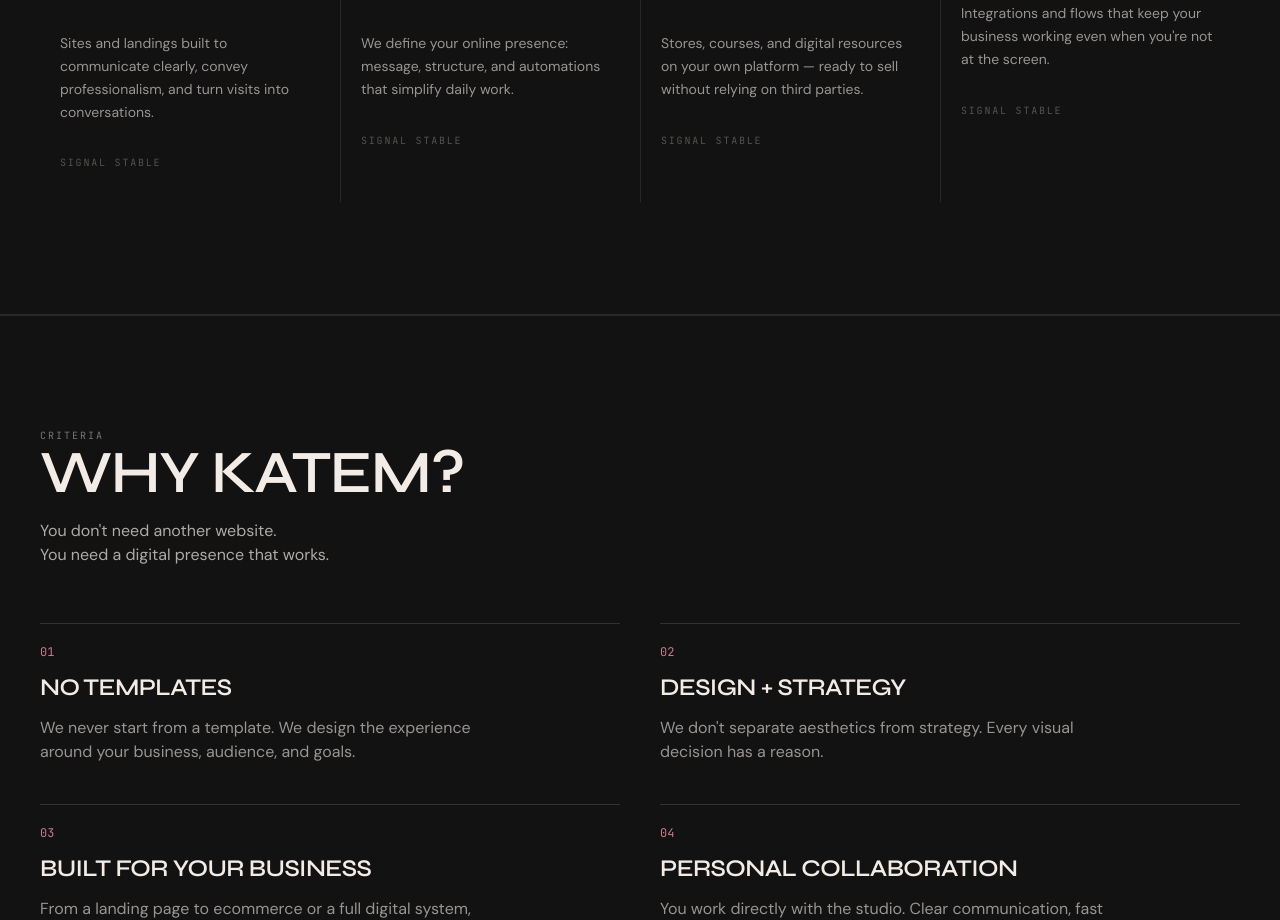
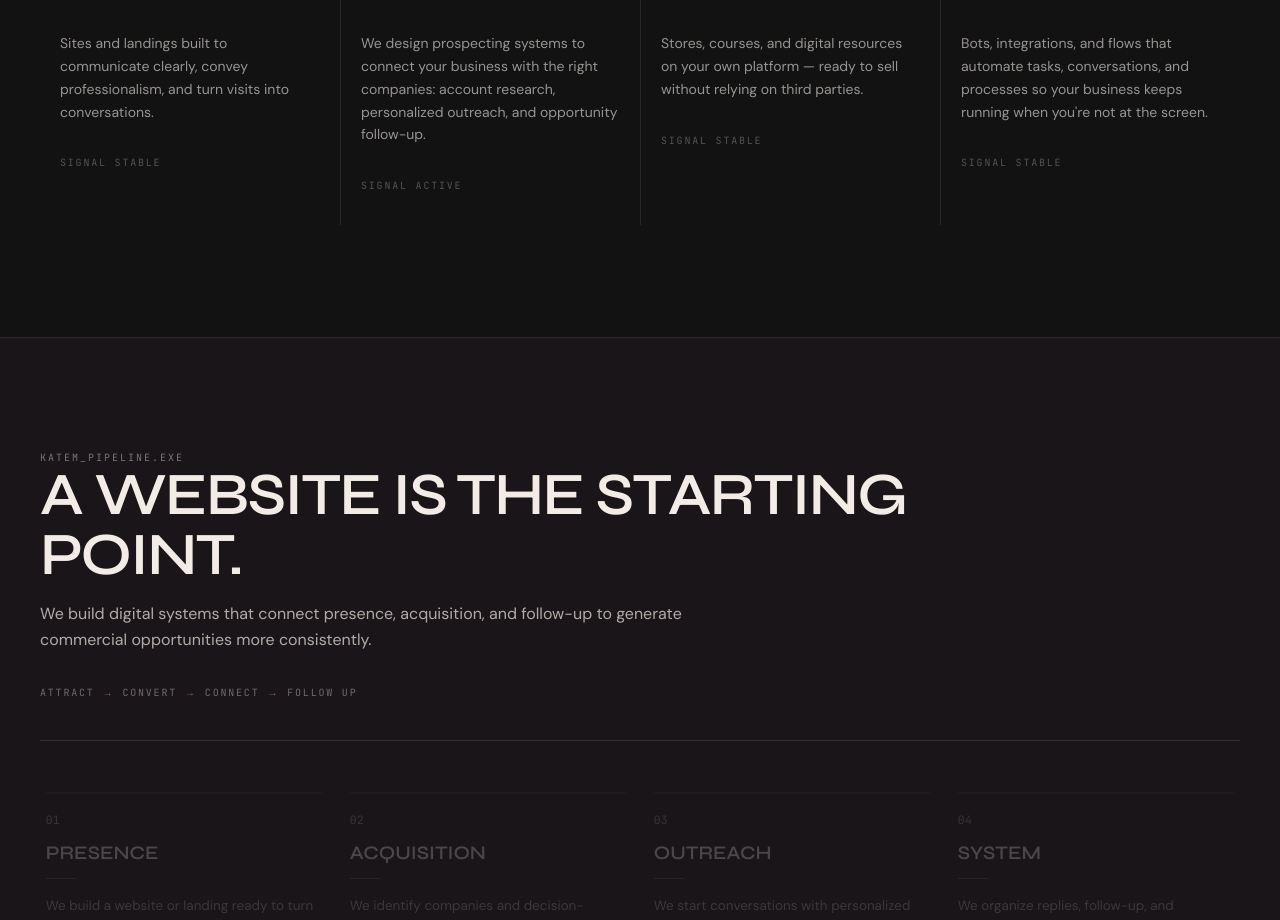
Before and after one commit to candelacaniete/katem, a Next.js app: page /en in a window 1280 px wide. Shown: the part 3860-4780 px from the top of the page. Built offline with nearby package versions, Linux system fonts and the light colour scheme; a web font is replaced by a local one.

Commit message:
feat: adquisición B2B y sección KATEM_PIPELINE
Reemplaza Estrategia digital por Adquisición B2B, actualiza Sistemas & Automatización, y agrega pipeline nativo entre servicios y Why Katem sin cambiar la estética.

Co-authored-by: candelacaniete <candelacaniete@users.noreply.github.com>

```diff
--- a/src/components/HomeExperience.tsx
+++ b/src/components/HomeExperience.tsx
@@ -15,6 +15,7 @@ import { EstudioSection } from "@/components/sections/EstudioSection";
 import { FooterSection } from "@/components/sections/FooterSection";
 import { HeroSection } from "@/components/sections/HeroSection";
 import { MetodoSection } from "@/components/sections/MetodoSection";
+import { PipelineSection } from "@/components/sections/PipelineSection";
 import { ServiciosSection } from "@/components/sections/ServiciosSection";
 import { StatementSection } from "@/components/sections/StatementSection";
 import { WhyKatemSection } from "@/components/sections/WhyKatemSection";
@@ -52,6 +53,7 @@ export function HomeExperience({ dict, locale }: Props) {
           <StatementSection dict={dict.statement} />
           <ArchivoSection dict={dict.archivo} />
           <ServiciosSection dict={dict.servicios} />
+          <PipelineSection dict={dict.pipeline} />
           <WhyKatemSection dict={dict.why} />
           <MetodoSection dict={dict.metodo} />
           <EstudioSection dict={dict.estudio} />
--- /dev/null
+++ b/src/components/sections/PipelineSection.tsx
@@ -0,0 +1,132 @@
+"use client";
+
+import { useRef } from "react";
+import gsap from "gsap";
+import { useGSAP } from "@gsap/react";
+import { ScrollTrigger } from "gsap/ScrollTrigger";
+import type { Dictionary } from "@/i18n/dictionaries/es";
+import { KatemButton } from "@/components/katem/KatemButton";
+import { KatemLabel } from "@/components/katem/KatemLabel";
+
+gsap.registerPlugin(ScrollTrigger, useGSAP);
+
+type Props = {
+  dict: Dictionary["pipeline"];
+};
+
+export function PipelineSection({ dict }: Props) {
+  const root = useRef<HTMLElement>(null);
+
+  useGSAP(
+    () => {
+      const reduce = window.matchMedia("(prefers-reduced-motion: reduce)").matches;
+      const steps = gsap.utils.toArray<HTMLElement>("[data-pipeline-step]");
+      const progress = root.current?.querySelector(
+        "[data-pipeline-progress]"
+      ) as HTMLElement | null;
+
+      if (reduce) {
+        steps.forEach((s) => s.classList.add("is-active"));
+        if (progress) progress.style.transform = "scaleX(1)";
+        return;
+      }
+
+      steps.forEach((step) => {
+        ScrollTrigger.create({
+          trigger: step,
+          start: "top 70%",
+          end: "bottom 40%",
+          onEnter: () => step.classList.add("is-active"),
+          onEnterBack: () => step.classList.add("is-active"),
+          onLeave: () => step.classList.remove("is-active"),
+          onLeaveBack: () => step.classList.remove("is-active"),
+        });
+      });
+
+      if (progress) {
+        gsap.fromTo(
+          progress,
+          { scaleX: 0 },
+          {
+            scaleX: 1,
+            ease: "none",
+            scrollTrigger: {
+              trigger: root.current,
+              start: "top 60%",
+              end: "bottom 35%",
+              scrub: true,
+            },
+          }
+        );
+      }
+    },
+    { scope: root }
+  );
+
+  return (
+    <section
+      ref={root}
+      id="pipeline"
+      className="section relative overflow-hidden bg-purple-black"
+      aria-labelledby="pipeline-heading"
+    >
+      <div className="section__inner">
+        <KatemLabel>{dict.label}</KatemLabel>
+        <h2 id="pipeline-heading" className="section__title max-w-4xl">
+          {dict.title}
+        </h2>
+        <p className="mt-4 max-w-2xl text-base leading-relaxed text-off-white/70">
+          {dict.lead}
+        </p>
+
+        <p className="mt-8 font-mono text-[10px] uppercase tracking-[0.18em] text-off-white/40">
+          {dict.flow.map((stage, index) => (
+            <span key={stage}>
+              {index > 0 ? (
+                <span className="mx-2 text-pink/70" aria-hidden>
+                  →
+                </span>
+              ) : null}
+              {stage}
+            </span>
+          ))}
+        </p>
+
+        <div className="relative mt-10 h-px w-full bg-off-white/10">
+          <div
+            data-pipeline-progress
+            className="absolute inset-y-0 left-0 origin-left bg-pink"
+            style={{ transform: "scaleX(0)" }}
+          />
+        </div>
+
+        <ol className="mt-12 grid gap-8 md:grid-cols-2 lg:grid-cols-4 lg:gap-4">
+          {dict.steps.map((step) => (
+            <li
+              key={step.id}
+              data-pipeline-step
+              className="step-item border-t border-off-white/15 pt-5 opacity-35 scale-[0.96] transition-all duration-500 [&.is-active]:opacity-100 [&.is-active]:scale-100"
+            >
+              <p className="step-num font-mono text-xs text-off-white/40 transition-colors duration-300">
+                {step.id}
+              </p>
+              <h3 className="step-title mt-3 font-display text-xl font-semibold text-off-white/65 transition-colors duration-300">
+                {step.title}
+              </h3>
+              <div className="step-line mt-3 h-px w-8 bg-off-white/20 transition-all duration-500" />
+              <p className="mt-4 text-sm leading-relaxed text-off-white/45">
+                {step.description}
+              </p>
+            </li>
+          ))}
+        </ol>
+
+        <div className="mt-14 border-t border-off-white/10 pt-10">
+          <KatemButton href={dict.href} target="_blank" rel="noopener noreferrer">
+            {dict.cta}
+          </KatemButton>
+        </div>
+      </div>
+    </section>
+  );
+}
--- a/src/components/sections/ServiciosSection.tsx
+++ b/src/components/sections/ServiciosSection.tsx
@@ -48,7 +48,7 @@ export function ServiciosSection({ dict }: Props) {
                   {item.description}
                 </p>
                 <p className="mt-8 font-mono text-[10px] tracking-[0.18em] text-off-white/30 group-hover:text-pink/70">
-                  SIGNAL STABLE
+                  {item.signal}
                 </p>
               </article>
             </li>
--- a/src/i18n/dictionaries/en.ts
+++ b/src/i18n/dictionaries/en.ts
@@ -217,26 +217,64 @@ const en: Dictionary = {
         title: "DIGITAL\nEXPERIENCES",
         description:
           "Sites and landings built to communicate clearly, convey professionalism, and turn visits into conversations.",
+        signal: "SIGNAL STABLE",
       },
       {
         id: "02",
-        title: "DIGITAL\nSTRATEGY",
+        title: "B2B\nACQUISITION",
         description:
-          "We define your online presence: message, structure, and automations that simplify daily work.",
+          "We design prospecting systems to connect your business with the right companies: account research, personalized outreach, and opportunity follow-up.",
+        signal: "SIGNAL ACTIVE",
       },
       {
         id: "03",
         title: "DIGITAL\nPRODUCTS",
         description:
           "Stores, courses, and digital resources on your own platform — ready to sell without relying on third parties.",
+        signal: "SIGNAL STABLE",
       },
       {
         id: "04",
-        title: "SYSTEMS",
+        title: "SYSTEMS &\nAUTOMATION",
         description:
-          "Integrations and flows that keep your business working even when you're not at the screen.",
+          "Bots, integrations, and flows that automate tasks, conversations, and processes so your business keeps running when you're not at the screen.",
+        signal: "SIGNAL STABLE",
       },
     ],
+  },
+  pipeline: {
+    label: "KATEM_PIPELINE.exe",
+    title: "A WEBSITE IS THE STARTING POINT.",
+    lead: "We build digital systems that connect presence, acquisition, and follow-up to generate commercial opportunities more consistently.",
+    flow: ["ATTRACT", "CONVERT", "CONNECT", "FOLLOW UP"],
+    steps: [
+      {
+        id: "01",
+        title: "PRESENCE",
+        description:
+          "We build a website or landing ready to turn interest into inquiries.",
+      },
+      {
+        id: "02",
+        title: "ACQUISITION",
+        description:
+          "We identify companies and decision-makers that match your ideal customer.",
+      },
+      {
+        id: "03",
+        title: "OUTREACH",
+        description:
+          "We start conversations with personalized messages via email and LinkedIn.",
+      },
+      {
+        id: "04",
+        title: "SYSTEM",
+        description:
+          "We organize replies, follow-up, and opportunities so you know what is happening at every stage.",
+      },
+    ],
+    cta: "I WANT TO BUILD MY PIPELINE →",
+    href: bookingHref,
   },
   why: {
     label: "CRITERIA",
--- a/src/i18n/dictionaries/es.ts
+++ b/src/i18n/dictionaries/es.ts
@@ -216,26 +216,64 @@ const es = {
         title: "EXPERIENCIAS\nDIGITALES",
         description:
           "Sitios y landings pensados para comunicar con claridad, transmitir profesionalismo y convertir visitas en consultas.",
+        signal: "SIGNAL STABLE",
       },
       {
         id: "02",
-        title: "ESTRATEGIA\nDIGITAL",
+        title: "ADQUISICIÓN\nB2B",
         description:
-          "Definimos el camino de tu presencia online: mensaje, estructura y automatizaciones que simplifican tu trabajo diario.",
+          "Diseñamos sistemas de prospección para acercar tu negocio a las empresas correctas: investigación de cuentas, contacto personalizado y seguimiento de oportunidades.",
+        signal: "SIGNAL ACTIVE",
       },
       {
         id: "03",
         title: "PRODUCTOS\nDIGITALES",
         description:
           "Tiendas, cursos y recursos digitales desde una plataforma propia, lista para vender sin depender de terceros.",
+        signal: "SIGNAL STABLE",
       },
       {
         id: "04",
-        title: "SISTEMAS",
+        title: "SISTEMAS &\nAUTOMATIZACIÓN",
         description:
-          "Integraciones y flujos que hacen que tu negocio siga trabajando incluso cuando vos no estás frente a la pantalla.",
+          "Bots, integraciones y flujos que automatizan tareas, conversaciones y procesos para que tu negocio siga funcionando cuando vos no estás frente a la pantalla.",
+        signal: "SIGNAL STABLE",
       },
     ],
+  },
+  pipeline: {
+    label: "KATEM_PIPELINE.exe",
+    title: "UNA WEB ES EL PUNTO DE PARTIDA.",
+    lead: "Construimos sistemas digitales que conectan presencia, adquisición y seguimiento para generar oportunidades comerciales de forma más constante.",
+    flow: ["ATTRACT", "CONVERT", "CONNECT", "FOLLOW UP"],
+    steps: [
+      {
+        id: "01",
+        title: "PRESENCIA",
+        description:
+          "Construimos una web o landing preparada para convertir interés en consultas.",
+      },
+      {
+        id: "02",
+        title: "ADQUISICIÓN",
+        description:
+          "Identificamos empresas y decisores que encajan con tu cliente ideal.",
+      },
+      {
+        id: "03",
+        title: "OUTREACH",
+        description:
+          "Activamos conversaciones con mensajes personalizados por email y LinkedIn.",
+      },
+      {
+        id: "04",
+        title: "SISTEMA",
+        description:
+          "Organizamos respuestas, seguimiento y oportunidades para que sepas qué está pasando en cada etapa.",
+      },
+    ],
+    cta: "QUIERO CONSTRUIR MI PIPELINE →",
+    href: bookingHref,
   },
   why: {
     label: "CRITERIOS",
--- a/src/lib/structured-data.ts
+++ b/src/lib/structured-data.ts
@@ -104,6 +104,15 @@ export function buildStructuredData(locale: Locale, dict: Dictionary) {
               .join(" "),
           },
           {
+            question: "¿Qué es el pipeline digital de Katem?",
+            answer: [
+              dict.pipeline.lead,
+              ...dict.pipeline.steps.map(
+                (step) => `${step.id}. ${step.title}: ${step.description}`
+              ),
+            ].join(" "),
+          },
+          {
             question: "¿Por qué elegir Katem?",
             answer: [
               flattenNewlines(dict.why.lead),
@@ -140,6 +149,15 @@ export function buildStructuredData(locale: Locale, dict: Dictionary) {
                   `${flattenNewlines(item.title)}: ${item.description}`
               )
               .join(" "),
+          },
+          {
+            question: "What is Katem's digital pipeline?",
+            answer: [
+              dict.pipeline.lead,
+              ...dict.pipeline.steps.map(
+                (step) => `${step.id}. ${step.title}: ${step.description}`
+              ),
+            ].join(" "),
           },
           {
             question: "Why choose Katem?",
```
